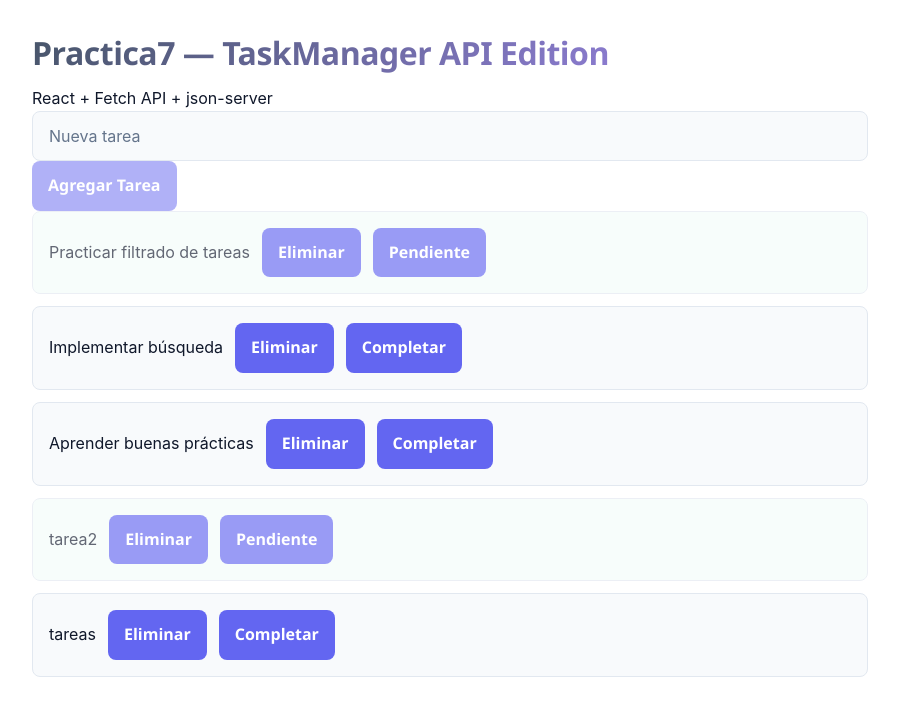
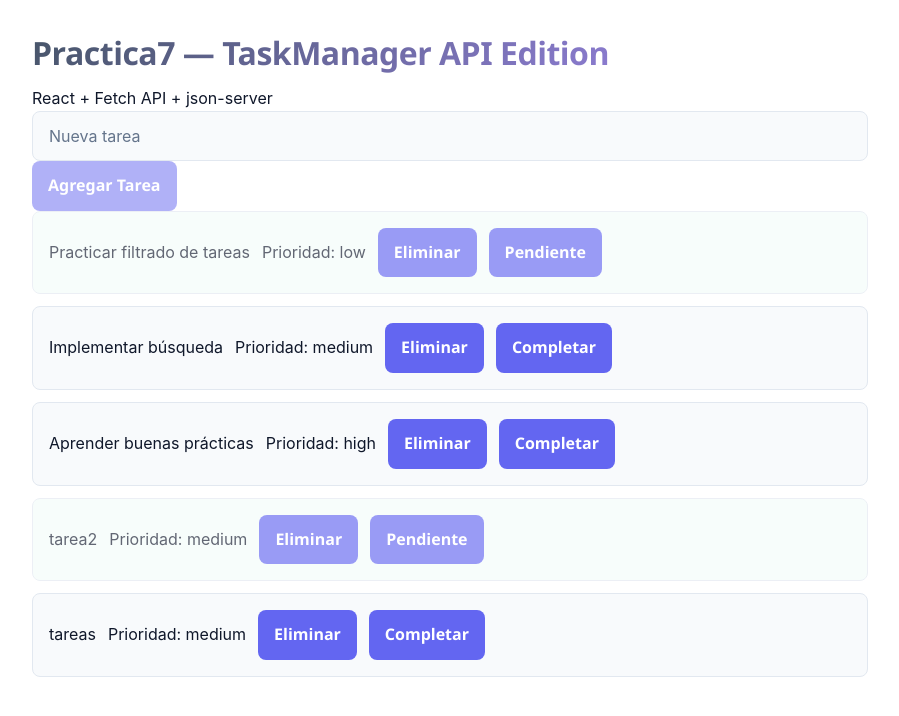
Before and after one commit to C-arl-os/React-Ejemplos, a React (Vite) app in the folder Practica7/: page / in a window 1280 px wide. Shown: the top 716 px of the page, without its empty margins (190-1089 px from the left). Built offline with nearby package versions, Linux system fonts and the light colour scheme; data requests are answered from the project's data file.

Commit message:
refactor: extract task item component

```diff
--- /dev/null
+++ b/Practica7/src/components/TaskItem.jsx
@@ -0,0 +1,42 @@
+
+
+const TaskItem = ({
+    task,
+    deleteTask,
+    toggleTaskCompletion,
+    isThisTaskLoading,
+    loadingAction,
+}) => {
+    return (
+        <li
+            className={task.completed ? 'task-item completed' : 'task-item'}
+        >
+            {task.title}
+            <p>Prioridad: {task.priority}</p>
+
+            <button
+                type="button"
+                disabled={isThisTaskLoading}
+                onClick={() => deleteTask(task.id)}
+            >
+                {isThisTaskLoading && loadingAction === 'delete'
+                    ? 'Eliminando...'
+                    : 'Eliminar'}
+            </button>
+
+            <button
+                type="button"
+                disabled={isThisTaskLoading}
+                onClick={() => toggleTaskCompletion(task)}
+            >
+                {isThisTaskLoading && loadingAction === 'update'
+                    ? 'Actualizando...'
+                    : task.completed
+                        ? 'Pendiente'
+                        : 'Completar'}
+            </button>
+        </li>
+    )
+}
+
+export default TaskItem
--- a/Practica7/src/components/TaskList.jsx
+++ b/Practica7/src/components/TaskList.jsx
@@ -1,9 +1,11 @@
+import TaskItem from './TaskItem'
+
 const TaskList = ({
     tasks,
     deleteTask,
     toggleTaskCompletion,
     loadingTaskId,
-    loadingAction
+    loadingAction,
 }) => {
     if (tasks.length === 0) {
         return <p>No hay tareas disponibles.</p>
@@ -15,38 +17,14 @@ const TaskList = ({
                 const isThisTaskLoading = loadingTaskId === task.id
 
                 return (
-                    <li
+                    <TaskItem
                         key={task.id}
-                        className={
-                            task.completed
-                                ? 'task-item completed'
-                                : 'task-item'
-                        }
-                    >
-                        {task.title}
-
-                        <button
-                            type="button"
-                            disabled={isThisTaskLoading}
-                            onClick={() => deleteTask(task.id)}
-                        >
-                            {isThisTaskLoading && loadingAction === 'delete'
-                                ? 'Eliminando...'
-                                : 'Eliminar'}
-                        </button>
-
-                        <button
-                            type="button"
-                            disabled={isThisTaskLoading}
-                            onClick={() => toggleTaskCompletion(task)}
-                        >
-                            {isThisTaskLoading && loadingAction === 'update'
-                                ? 'Actualizando...'
-                                : task.completed
-                                    ? 'Pendiente'
-                                    : 'Completar'}
-                        </button>
-                    </li>
+                        task={task}
+                        deleteTask={deleteTask}
+                        toggleTaskCompletion={toggleTaskCompletion}
+                        isThisTaskLoading={isThisTaskLoading}
+                        loadingAction={loadingAction}
+                    />
                 )
             })}
         </ul>
```
